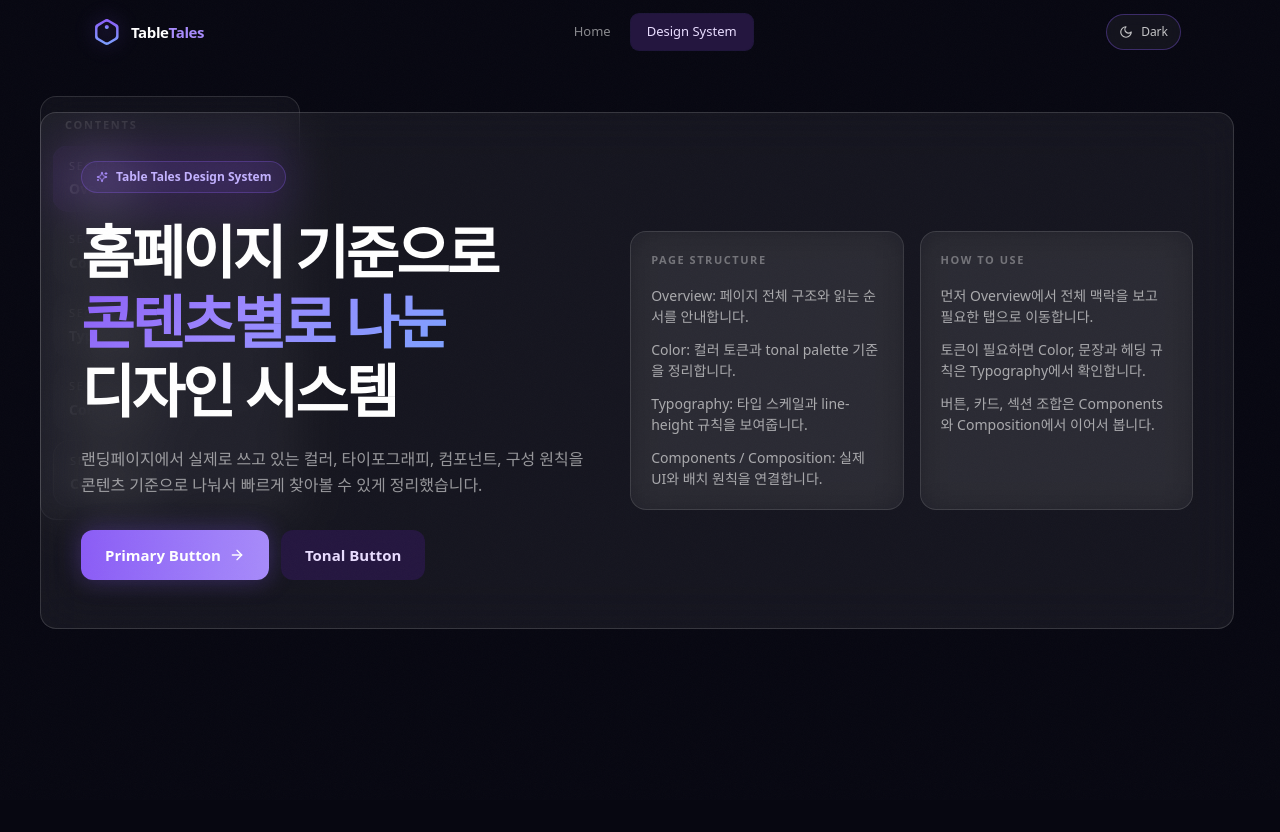
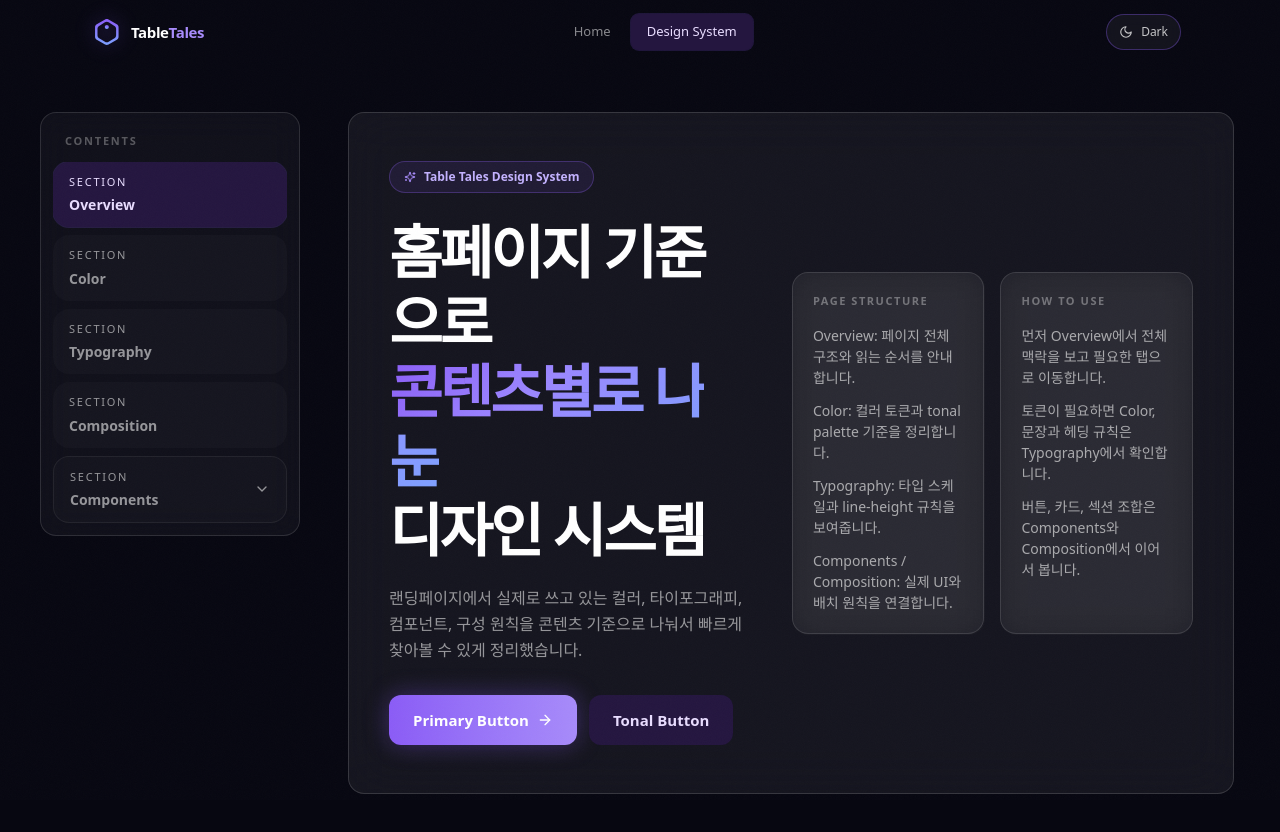
Before and after one commit to seola0114/table-tales, a Next.js app: page /design-system/overview in a window 1280 px wide. Shown: the top 832 px of the page. Before the commit the page ends 800 px from the top, so only its background shows below. Built offline with nearby package versions, Linux system fonts and the light colour scheme; a web font is replaced by a local one.

Commit message:
Fix design system layout overlap

```diff
--- a/app/design-system/_components/content.tsx
+++ b/app/design-system/_components/content.tsx
@@ -445,7 +445,7 @@ function TypeRow({
   usage: string;
 }) {
   return (
-    <div className="rounded-2xl border border-white/8 bg-white/[0.02] p-4 lg:grid lg:grid-cols-[minmax(0,0.9fr)_minmax(0,0.95fr)_minmax(0,0.65fr)_minmax(0,0.75fr)_minmax(0,0.8fr)_minmax(0,0.7fr)_minmax(0,1.2fr)_minmax(0,1.3fr)] lg:items-center lg:gap-4">
+    <div className="rounded-2xl border border-white/8 bg-white/[0.02] p-4 lg:grid lg:grid-cols-[minmax(0,0.9fr)_minmax(0,0.95fr)_minmax(0,0.65fr)_minmax(0,0.75fr)_minmax(0,0.8fr)_minmax(0,0.7fr)_minmax(0,1fr)_minmax(0,1.35fr)] lg:items-center lg:gap-4">
       <div className="mb-3 lg:mb-0">
         <p className="text-[11px] uppercase tracking-[0.16em] text-white/30 lg:hidden">Style</p>
         <p className="mt-1 text-[12px] font-semibold uppercase tracking-[0.16em] text-white/75 lg:mt-0">{label}</p>
@@ -480,11 +480,11 @@ function TypeRow({
         <p className="text-[11px] uppercase tracking-[0.16em] text-white/30 lg:hidden">Usage</p>
         <p className="mt-1 text-[13px] leading-relaxed text-white/50 lg:mt-0">{usage}</p>
       </div>
-      <div className="min-w-0 border-t border-white/8 pt-3 lg:border-t-0 lg:pt-0">
+      <div className="min-w-0 overflow-hidden border-t border-white/8 pt-3 lg:border-t-0 lg:pt-0">
         <p className="text-[11px] uppercase tracking-[0.16em] text-white/30 lg:hidden">Sample</p>
-        <div className="mt-2 space-y-2 lg:mt-0">
+        <div className="mt-2 max-w-full space-y-2 overflow-hidden lg:mt-0">
           {samples.map((sample) => (
-            <p key={sample.text} className={`${className} ${sample.weightClass} break-keep text-white`}>
+            <p key={sample.text} className={`${className} ${sample.weightClass} max-w-full overflow-hidden break-words [overflow-wrap:anywhere] text-white`}>
               {sample.text}
             </p>
           ))}
--- a/app/design-system/_components/design-system-shell.tsx
+++ b/app/design-system/_components/design-system-shell.tsx
@@ -139,8 +139,8 @@ export default function DesignSystemShell({
       </div>
 
       <div className="mx-auto flex w-full max-w-7xl flex-col gap-12 px-6 pb-12 pt-8 lg:px-10 lg:pb-16 lg:pt-12">
-        <div>
-          <aside className="hidden lg:fixed lg:left-6 lg:top-24 lg:flex lg:w-[240px] lg:flex-col xl:left-10 xl:w-[260px]" style={{ maxHeight: "calc(100vh - 7rem)" }}>
+        <div className="lg:grid lg:grid-cols-[240px_minmax(0,1fr)] lg:items-start lg:gap-10 xl:grid-cols-[260px_minmax(0,1fr)] xl:gap-12">
+          <aside className="hidden lg:flex lg:sticky lg:top-24 lg:flex-col" style={{ maxHeight: "calc(100vh - 7rem)" }}>
             <section className="glass-card flex min-h-0 flex-1 flex-col p-3">
               <div className="mb-3 shrink-0 px-3 pt-2">
                 <p className="text-[11px] font-semibold uppercase tracking-[0.16em] text-white/30">Contents</p>
@@ -160,7 +160,7 @@ export default function DesignSystemShell({
             </section>
           </aside>
 
-          <section className="min-w-0">{children}</section>
+          <section className="min-w-0 lg:max-w-full">{children}</section>
         </div>
       </div>
     </main>
```
